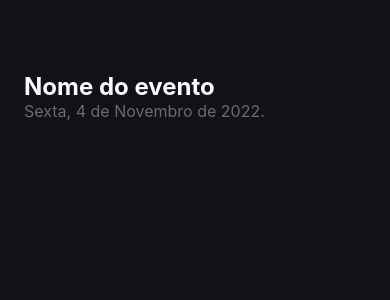
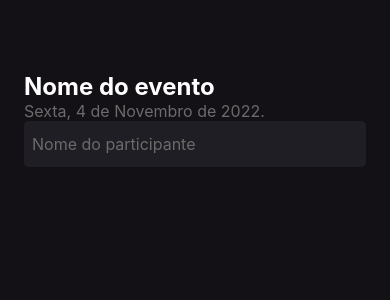
Before and after one commit to Washington-coder/React-Native-basics, a React Native app in the folder imhere/: screen / in a window 390 px wide. Shown: the top 300 px of the page. Built offline with nearby package versions, Linux system fonts and the light colour scheme.

Commit message:
Add TextInput

```diff
--- a/imhere/src/screens/Home/index.tsx
+++ b/imhere/src/screens/Home/index.tsx
@@ -1,4 +1,4 @@
-import { Text, View } from 'react-native';
+import { Text, TextInput, View } from 'react-native';
 import { styles } from './styles';
 
 export default function Home() {
@@ -10,6 +10,11 @@ export default function Home() {
             <Text style={styles.eventDate}>
                 Sexta, 4 de Novembro de 2022.
             </Text>
+            <TextInput
+                style={styles.input}
+                placeholder='Nome do participante'
+                placeholderTextColor="#6b6b6b"
+            />
         </View>
     );
 }
--- a/imhere/src/screens/Home/styles.ts
+++ b/imhere/src/screens/Home/styles.ts
@@ -7,7 +7,7 @@ export const styles = StyleSheet.create({
         padding: 24
     },
     eventName: {
-        color: '#fdfcfe',
+        color: '#fff',
         fontSize: 24,
         fontWeight: 'bold',
         marginTop: 48
@@ -15,5 +15,13 @@ export const styles = StyleSheet.create({
     eventDate: {
         color: '#6b6b6b',
         fontSize: 16
+    },
+    input: {
+        height: 46,
+        backgroundColor: '#1f1e25',
+        borderRadius: 5,
+        color: '#fff',
+        padding: 8,
+        fontSize: 16
     }
 });
```
Lines whose indentation alone changed are shown as unchanged.
